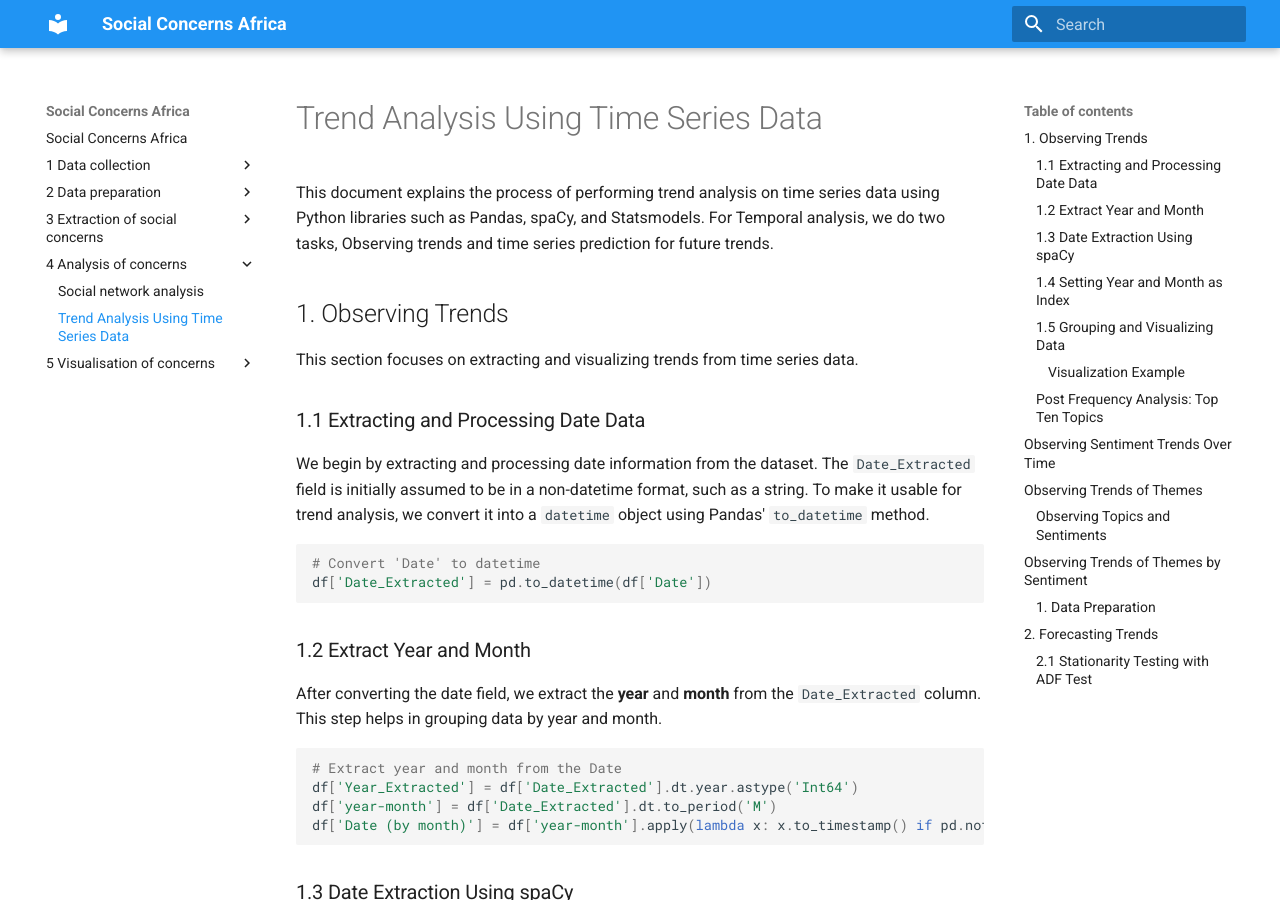
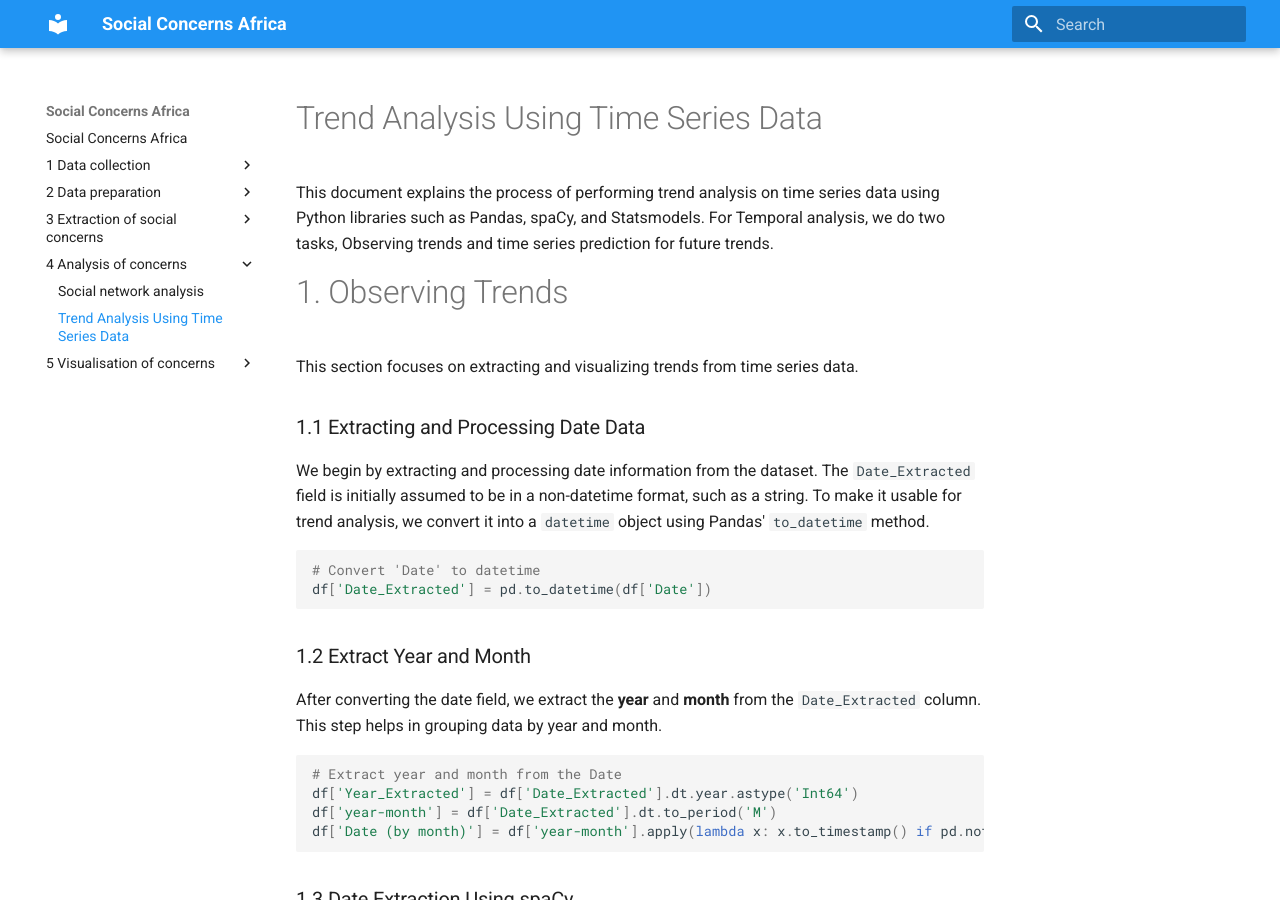
Before and after one commit to SibitendaHarriet/SnDAP, an MkDocs documentation site: the page built from docs/4_Analysis_of_concerns/Temporal_analysis.md, in a window 1280 px wide and 900 px high. Built offline with MkDocs 1.6.1 and Material for MkDocs 9.7.7, drawn with Linux system fonts in a browser that asks for light colours.

Commit message:
msingkhlk

````diff
--- a/docs/4_Analysis_of_concerns/Temporal_analysis.md
+++ b/docs/4_Analysis_of_concerns/Temporal_analysis.md
@@ -1,7 +1,7 @@
 # Trend Analysis Using Time Series Data
 This document explains the process of performing trend analysis on time series data using Python libraries such as Pandas, spaCy, and Statsmodels. For Temporal analysis, we do two tasks, Observing trends and time series prediction for future trends.
 
-## 1. Observing Trends
+# 1. Observing Trends
 
 This section focuses on extracting and visualizing trends from time series data.
 
@@ -225,7 +225,7 @@
     ax.set_title(f'{sentiment.capitalize()} Sentiment')
 ```
 This visualization helps in identifying trends for specific topics across different sentiment categories over time.
-![Observing Topics and Sentiments](../trends_topics2.png)
+![Observing Topics and Sentiments](../trends_topics2_2.png)
 
 ---
 ## Observing Trends of Themes by Sentiment
@@ -245,9 +245,9 @@
        ['theme', pd.Grouper(key='Date', freq='Y'), 'llama3_sentiment']
    )['Text_lemma'].count().reset_index()
 ```
-![Observing Trends of Themes by Sentiment](../trends_topics4.png)
+![Observing Trends of Themes by Sentiment](../trends_themes1.png)
 
-## 2. Forecasting Trends
+# 2. Forecasting Trends
 
 In this section, we prepare the data for forecasting by ensuring stationarity and applying time series models.
 
@@ -266,7 +266,7 @@
 If the **p-value** is very low (typically < 0.05), the data is considered stationary and suitable for forecasting.For our study we selected columns for topics and themes for forecasting afterming this criteria.
 
 
-# Forecasting Trends and Best Model Selection
+## Forecasting Trends and Best Model Selection
 
 This compares several forecasting models (Auto-ARIMA, Prophet, LSTM, DeepAR, Transformer) to predict trends related to various social issues, including sentiment analysis on themes like hunger, poverty, and education. After evaluating different models based on multiple metrics (MAE, MSE, RMSE, MAPE, R²), we selected **Prophet** as the best model.
 
````
Also changed, not shown: docs/trends_themes1.png (renamed from docs/trends_topics4.png), docs/trends_topics2_2.png (added).
